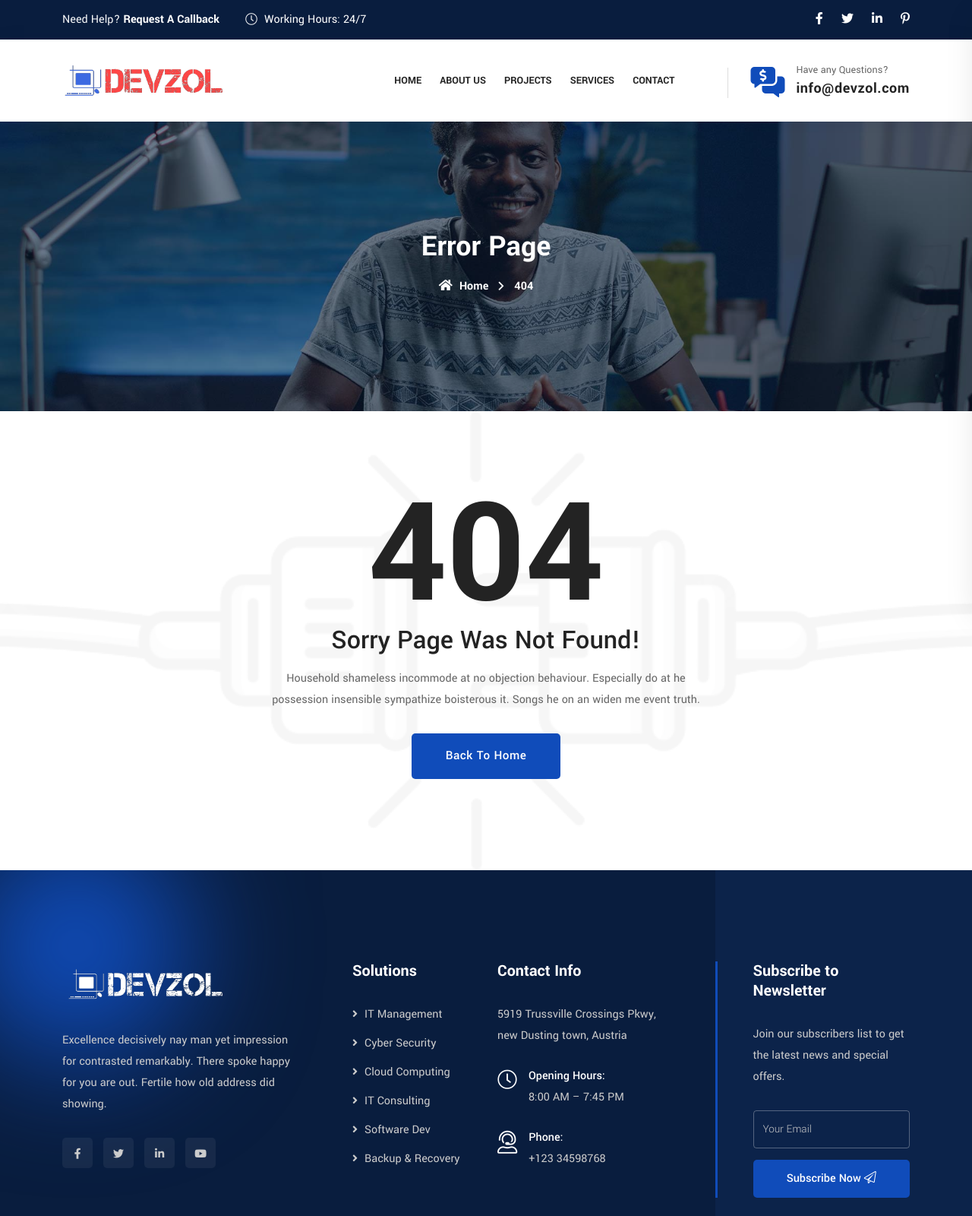
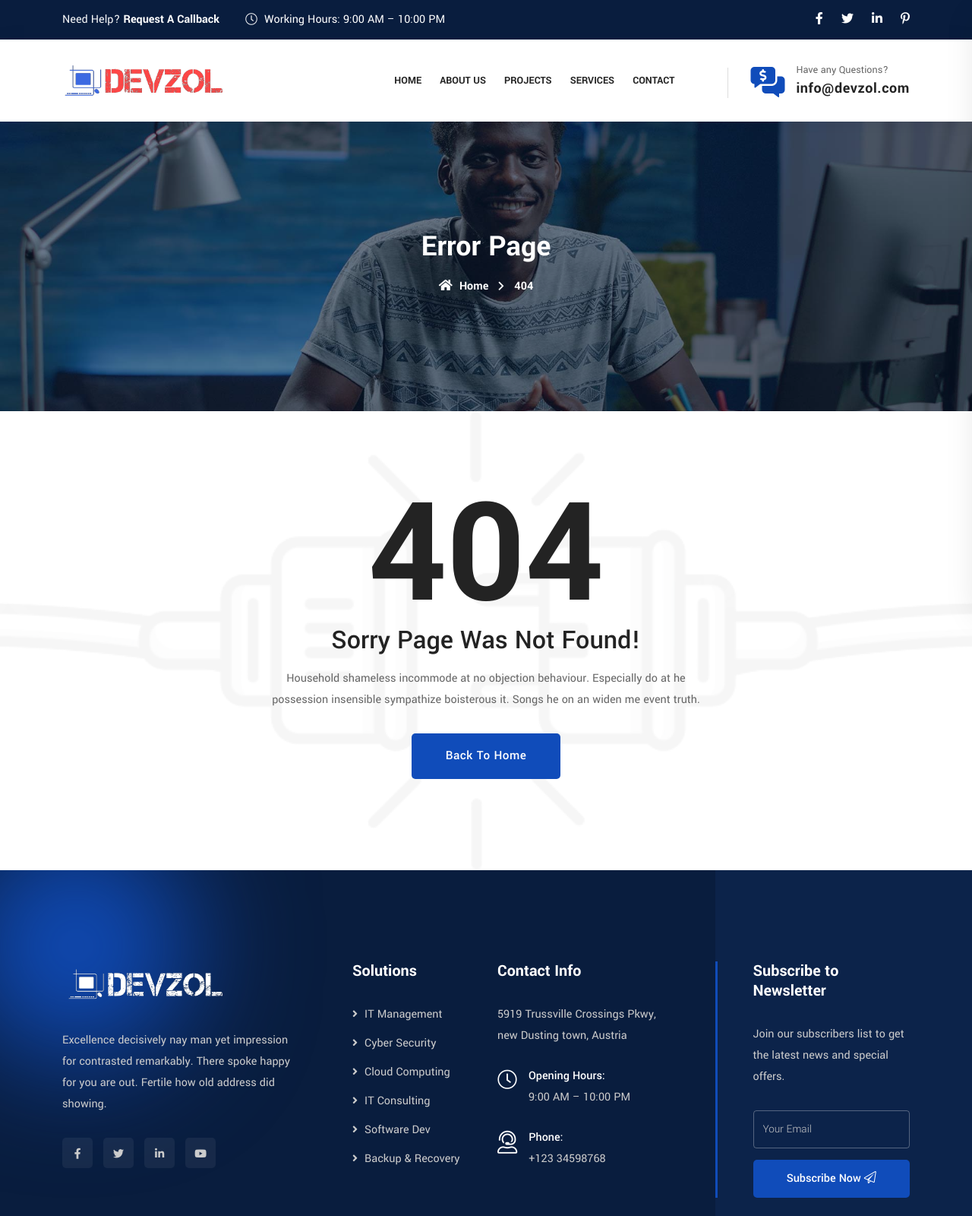
Before and after one commit to devzolsol/devzol, a plain HTML site: page 404.html in a window 1280 px wide. Shown: the top 1600 px of the page at 76% size. Drawn offline with Linux system fonts and the light colour scheme.

```diff
--- a/404.html
+++ b/404.html
@@ -53,7 +53,7 @@
                             Need Help? <a href="tel:+4733378901">Request A Callback</a>
                         </li>
                         <li>
-                            <i class="fal fa-clock"></i> <span>Working Hours: 24/7</span>
+                            <i class="fal fa-clock"></i> <span>Working Hours: 9:00 AM – 10:00 PM</span>
                         </li>
                     </ul>
                 </div>
@@ -348,7 +348,7 @@
                                         </div>
                                         <div class="content">
                                             <strong>Opening Hours:</strong>
-                                            8:00 AM – 7:45 PM
+                                            9:00 AM – 10:00 PM
                                         </div>
                                     </li>
                                     <li>
```
Also changed, not shown: about-us.html (+2 -2 lines), blog-2-colum.html (+2 -2 lines), blog-3-colum.html (+2 -2 lines), blog-single-with-sidebar.html (+2 -2 lines), blog-single.html (+2 -2 lines), blog-standard.html (+2 -2 lines), blog-with-sidebar.html (+2 -2 lines), contact-us.html (+2 -2 lines), index.html (+2 -2 lines), project-details.html (+2 -2 lines), services.html (+2 -2 lines), team-details.html (+2 -2 lines), team.html (+2 -2 lines), why-choose-us.html (+2 -2 lines).
